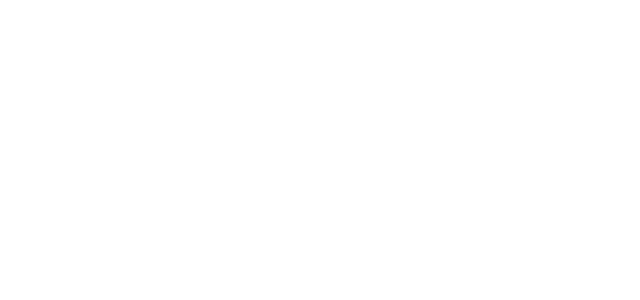
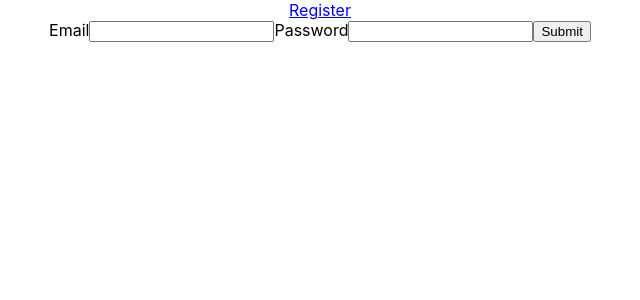
Before and after one commit to weightlifter-lambda/front-end, a React (Create React App) app: page / in a window 1280 px wide. Shown: the top 300 px of the page, without its empty margins (320-960 px from the left). Built offline with nearby package versions, Linux system fonts and the light colour scheme.

Commit message:
add boilerplate for private route

```diff
--- a/src/App.js
+++ b/src/App.js
@@ -1,24 +1,23 @@
 import React from "react";
-import logo from "./logo.svg";
-import FormikSignUpForm from "./components/SignUpForm.js";
-import { BrowserRouter as Router, Route } from "react-router-dom";
-import "./App.css";
+import { BrowserRouter as Router, Route, Switch, Link } from "react-router-dom";
+import PrivateRoute from "./components/PrivateRoute";
 import SignUpForm2 from "./components/SignUpForm2";
 import LoginForm from "./components/LoginForm";
+import "./App.css";
 
-function App() {
+const App = () => {
   return (
-    <div className="App">
-      <Router>
-        <Route exact path="/login" render={props => <LoginForm {...props} />} />
-        <Route
-          exact
-          path="/register"
-          render={props => <SignUpForm2 {...props} />}
-        />
-      </Router>
-    </div>
+    <Router>
+      <div className="App">
+        <Link to="/register">Register</Link>
+        <Route exact path="/" render={props => <LoginForm {...props} />} />
+        <Route path="/register" render={props => <SignUpForm2 {...props} />} />
+        <Switch>
+          <PrivateRoute exact path="/dashboard" />
+        </Switch>
+      </div>
+    </Router>
   );
-}
+};
 
 export default App;
--- a/src/components/LoginForm.js
+++ b/src/components/LoginForm.js
@@ -7,7 +7,7 @@
     email: "",
     password: ""
   });
-  console.log(user);
+  // console.log(user);
   const handleChanges = e => {
     setUser({
       ...user,
--- a/src/components/SignUpForm2.js
+++ b/src/components/SignUpForm2.js
@@ -8,7 +8,7 @@
     email: "",
     password: ""
   });
-  console.log(user);
+  // console.log(user);
   const handleChanges = e => {
     setUser({
       ...user,
```
